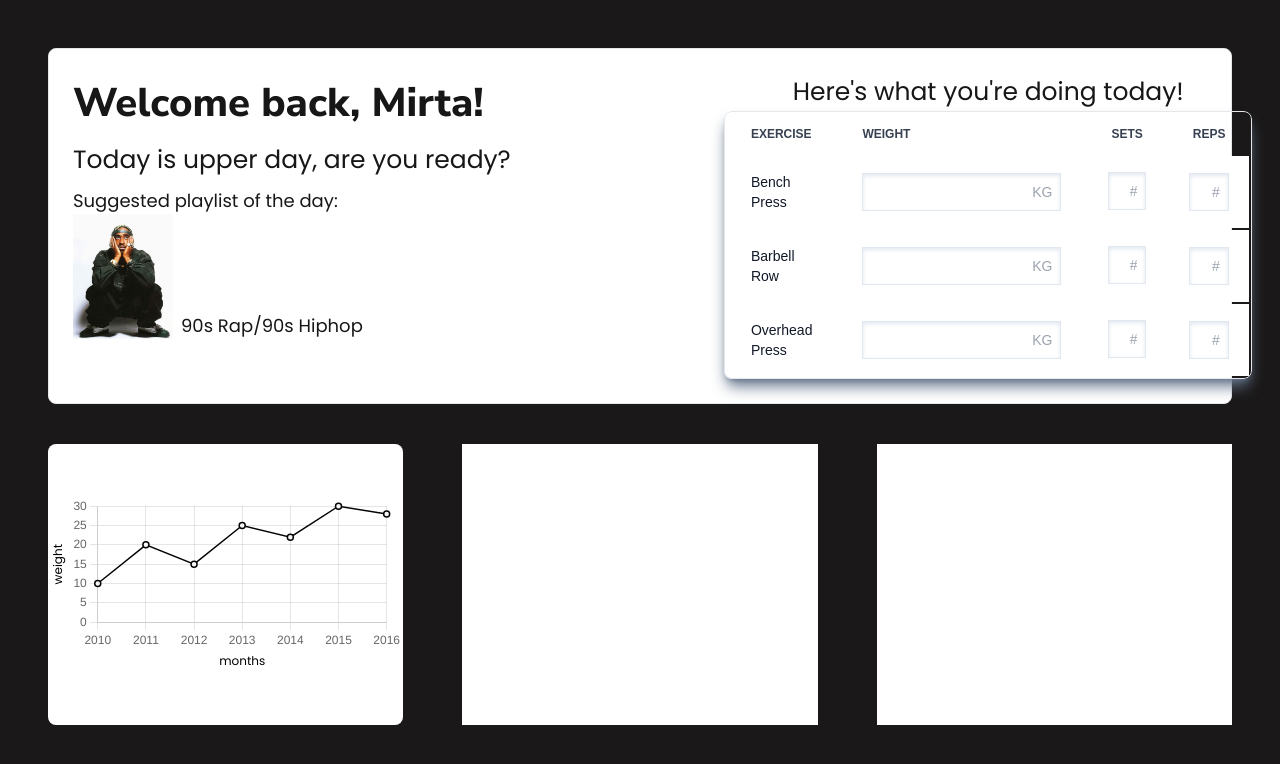
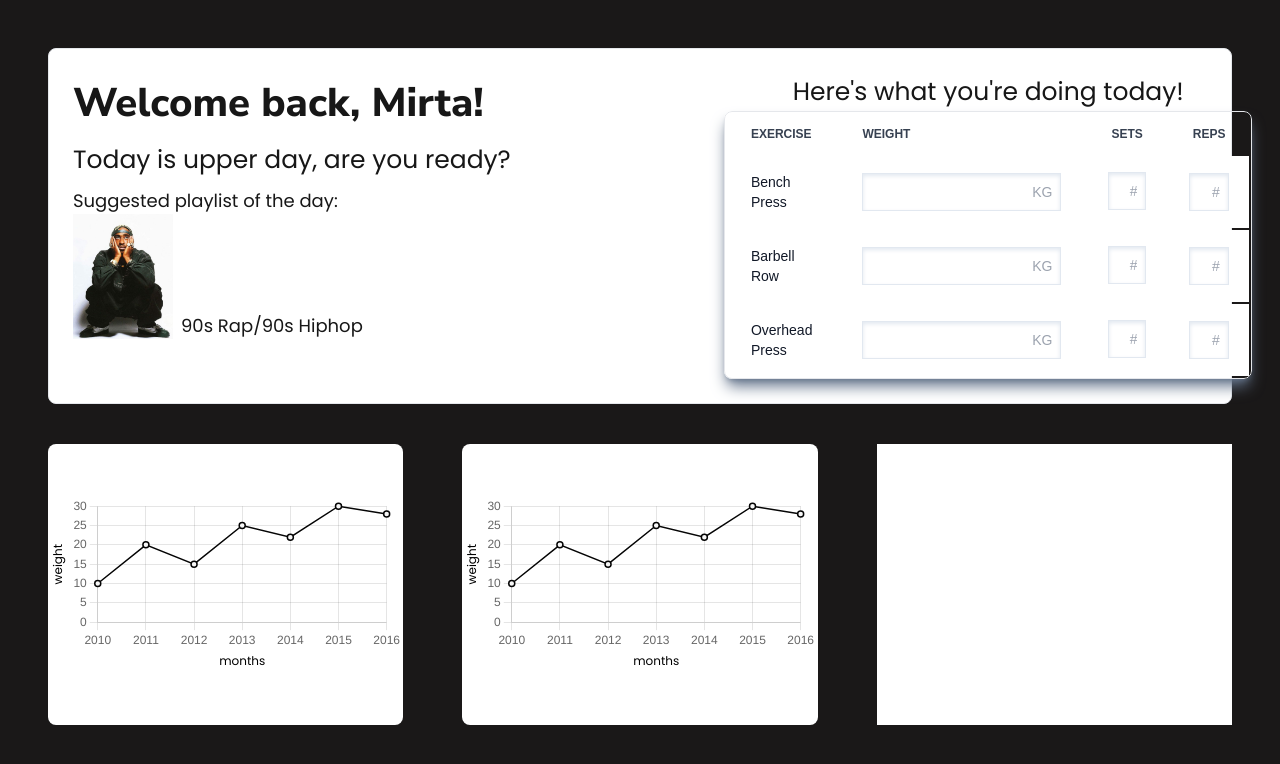
Before and after one commit to mirtakardum/workout-planner, a Next.js app: page / in a window 1280 px wide. Shown: the top 764 px of the page. Built offline with nearby package versions, Linux system fonts and the light colour scheme.

Commit message:
Added second graph

```diff
--- a/app/page.js
+++ b/app/page.js
@@ -18,9 +18,11 @@ export default function Home() {
       </div>
       <div className="flex h-[40%] justify-between mt-10">
         <div className="flex justify-between items-center bg-white min-h-[100%] w-[30%] rounded-lg">
-          <canvas id="chart-canvas"><GraphChart/></canvas>
+          <canvas id="lift-canvas"><GraphChart canvasId="lift-canvas"/></canvas>
         </div>
-        <div className="bg-white min-h-[100%] w-[30%]" />
+        <div className="flex justify-between items-center bg-white min-h-[100%] w-[30%] rounded-lg">
+          <canvas id="weight-canvas"><GraphChart canvasId="weight-canvas"/></canvas>
+        </div>
         <div className="bg-white min-h-[100%] w-[30%]" />
       </div>
     </div>
--- a/components/GraphChart.js
+++ b/components/GraphChart.js
@@ -4,7 +4,7 @@ import Chart from 'chart.js/auto'
 import { useEffect } from "react";
 
 
-function GraphChart() {
+function GraphChart({ canvasId }) {
     useEffect(() => {
         const data = [
         { date: 2010, weight: 10 },
@@ -16,7 +16,7 @@ function GraphChart() {
         { date: 2016, weight: 28 },
         ];
 
-        const ctx = document.getElementById('chart-canvas');
+        const ctx = document.getElementById(canvasId);
         if (ctx) {
         return(
         new Chart(ctx, {
```
